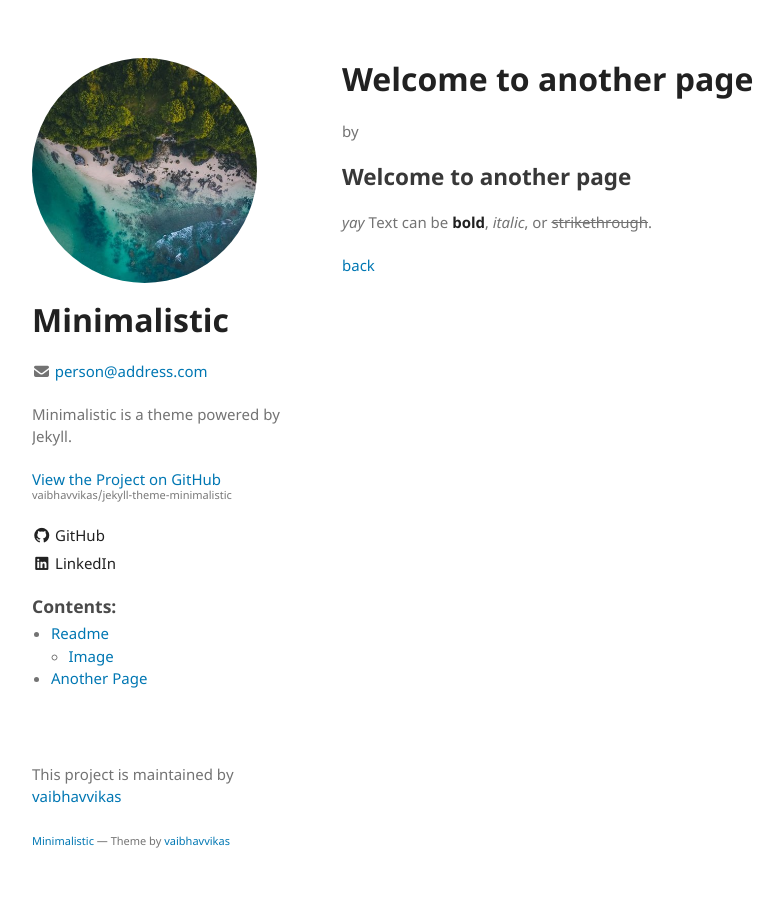
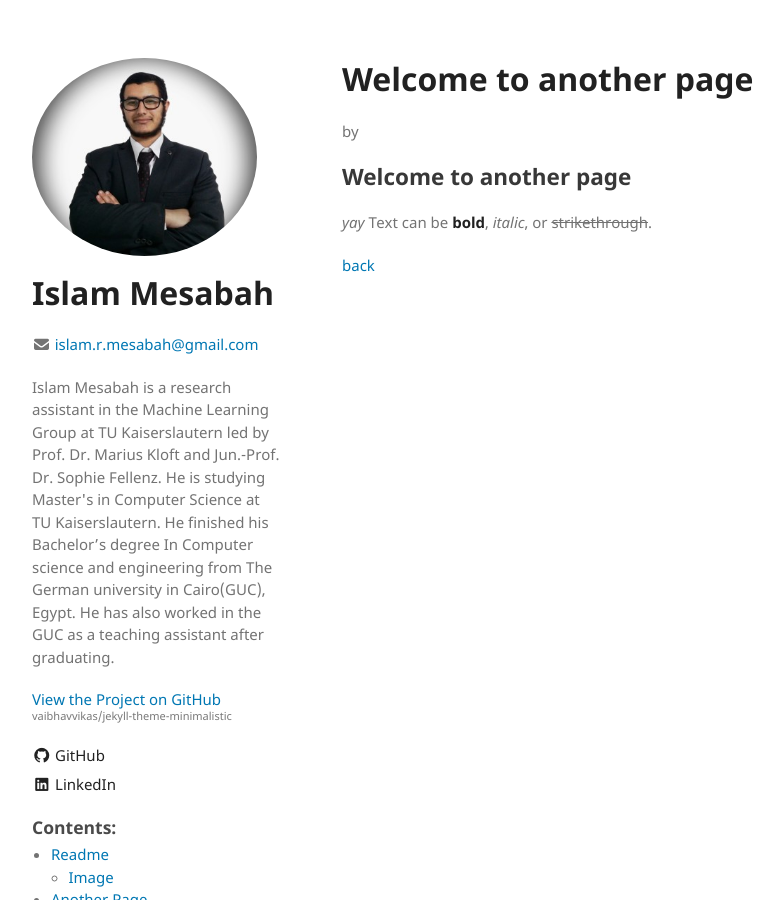
Before and after one commit to vaibhavvikas/jekyll-theme-minimalistic, a Jekyll site: the page built from another-page.md, in a window 1280 px wide. Shown: the whole page, without its empty margins (178-961 px from the left). Built offline with Jekyll 4.4.1, drawn with Linux system fonts in a browser that asks for light colours; our own code applies the rules of GitHub Pages for plain Markdown files.

Commit message:
update main infos

```diff
--- a/_config.yml
+++ b/_config.yml
@@ -1,7 +1,7 @@
-title: Minimalistic
-logo: /assets/img/logo.jpg
-email: person@address.com
-description: Minimalistic is a theme powered by Jekyll.
+title: Islam Mesabah
+logo: /assets/img/mypic.jpg
+email: islam.r.mesabah@gmail.com
+description: Islam Mesabah is a research assistant in the Machine Learning Group at TU Kaiserslautern led by Prof. Dr. Marius Kloft and Jun.-Prof. Dr. Sophie Fellenz. He is studying Master's in Computer Science at TU Kaiserslautern. He finished his Bachelor’s degree In Computer science and engineering from The German university in Cairo(GUC), Egypt. He has also worked in the GUC as a teaching assistant after graduating.
 favicon: true
 color-scheme: auto
 
```
Also changed, not shown: assets/img/mypic.jpg (added).
